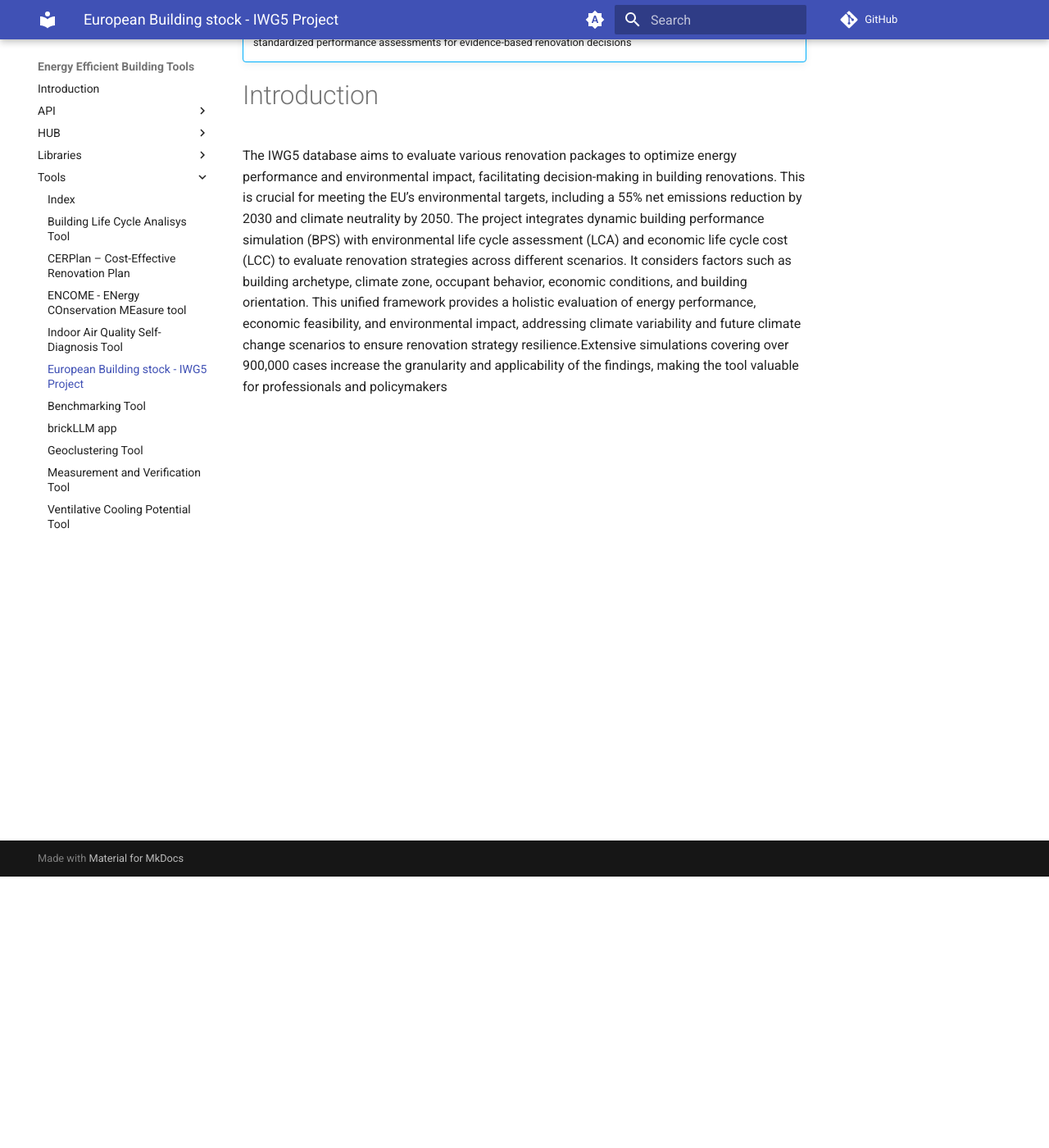
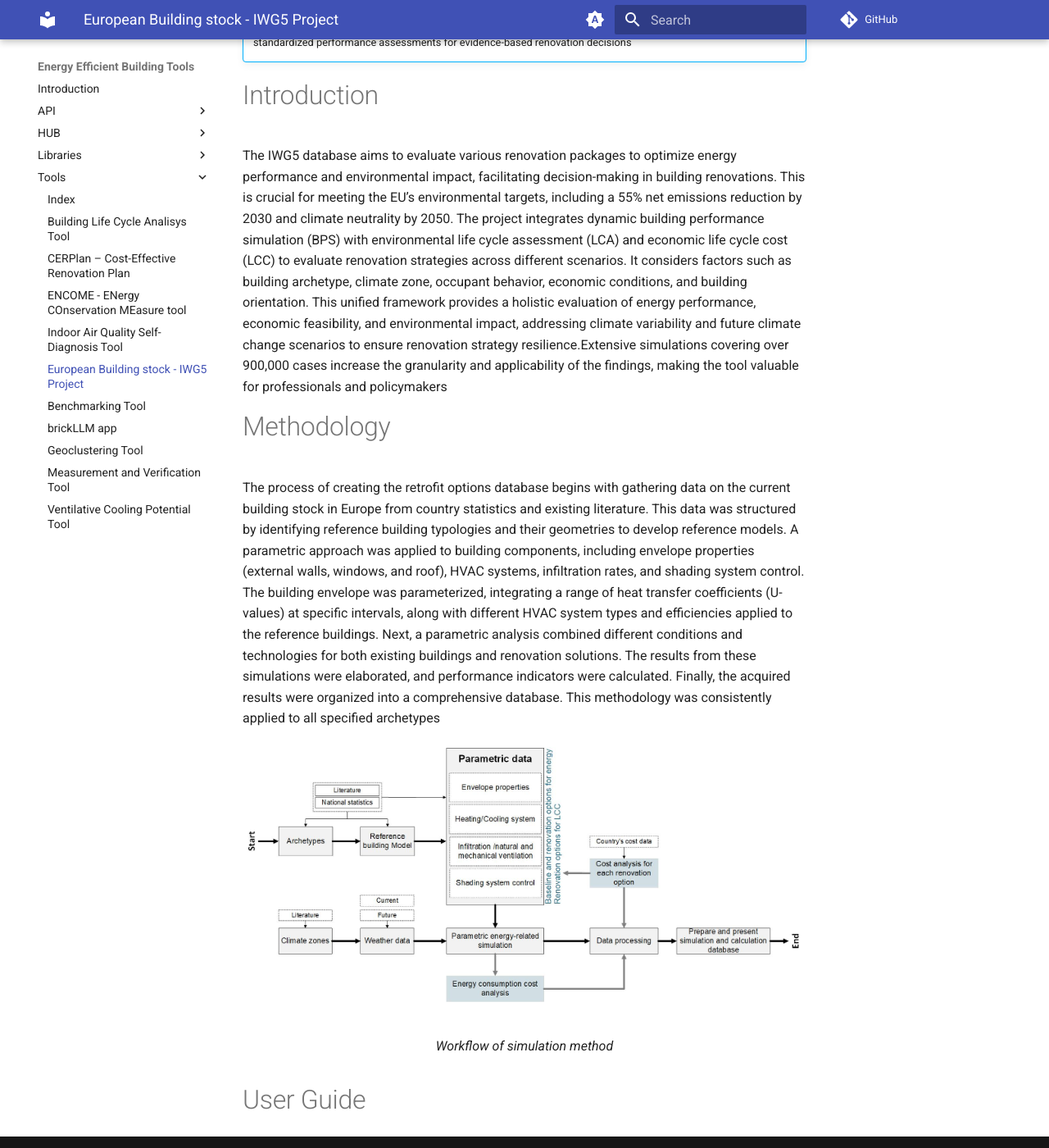
Before and after one commit to EURAC-EEBgroup/tools.eeb.eurac.edu, an MkDocs documentation site: the page built from docs/tools/IWG5.md, in a window 1280 px wide and 1400 px high, scrolled down 331 px. Shown: the whole window at 82% size. Built offline with MkDocs 1.6.1 and Material for MkDocs 9.7.7, drawn with Linux system fonts in a browser that asks for light colours; comment, search, counter and statistics services are not loaded.

Commit message:
update iwg5

```diff
--- a/docs/tools/IWG5.md
+++ b/docs/tools/IWG5.md
@@ -12,3 +12,15 @@ title: European Building stock - IWG5 Project
 # Introduction
 
 The IWG5 database aims to evaluate various renovation packages to optimize energy performance and environmental impact, facilitating decision-making in building renovations. This is crucial for meeting the EU’s environmental targets, including a 55% net emissions reduction by 2030 and climate neutrality by 2050. The project integrates dynamic building performance simulation (BPS) with environmental life cycle assessment (LCA) and economic life cycle cost (LCC) to evaluate renovation strategies across different scenarios. It considers factors such as building archetype, climate zone, occupant behavior, economic conditions, and building orientation. This unified framework provides a holistic evaluation of energy performance, economic feasibility, and environmental impact, addressing climate variability and future climate change scenarios to ensure renovation strategy resilience.Extensive simulations covering over 900,000 cases increase the granularity and applicability of the findings, making the tool valuable for professionals and policymakers
+
+# Methodology
+
+The process of creating the retrofit options database begins with gathering data on the current building stock in Europe from country statistics and existing literature. This data was structured by identifying reference building typologies and their geometries to develop reference models. A parametric approach was applied to building components, including envelope properties (external walls, windows, and roof), HVAC systems, infiltration rates, and shading system control. The building envelope was parameterized, integrating a range of heat transfer coefficients (U-values) at specific intervals, along with different HVAC system types and efficiencies applied to the reference buildings. Next, a parametric analysis combined different conditions and technologies for both existing buildings and renovation solutions. The results from these simulations were elaborated, and performance indicators were calculated. Finally, the acquired results were organized into a comprehensive database. This methodology was consistently applied to all specified archetypes
+
+
+<figure markdown="span">
+  ![Image title](../imgs/iwg5/IWG5_1.jpg){ width="800" }
+  <figcaption>Workflow of simulation method</figcaption>
+</figure>
+
+# User Guide
```
